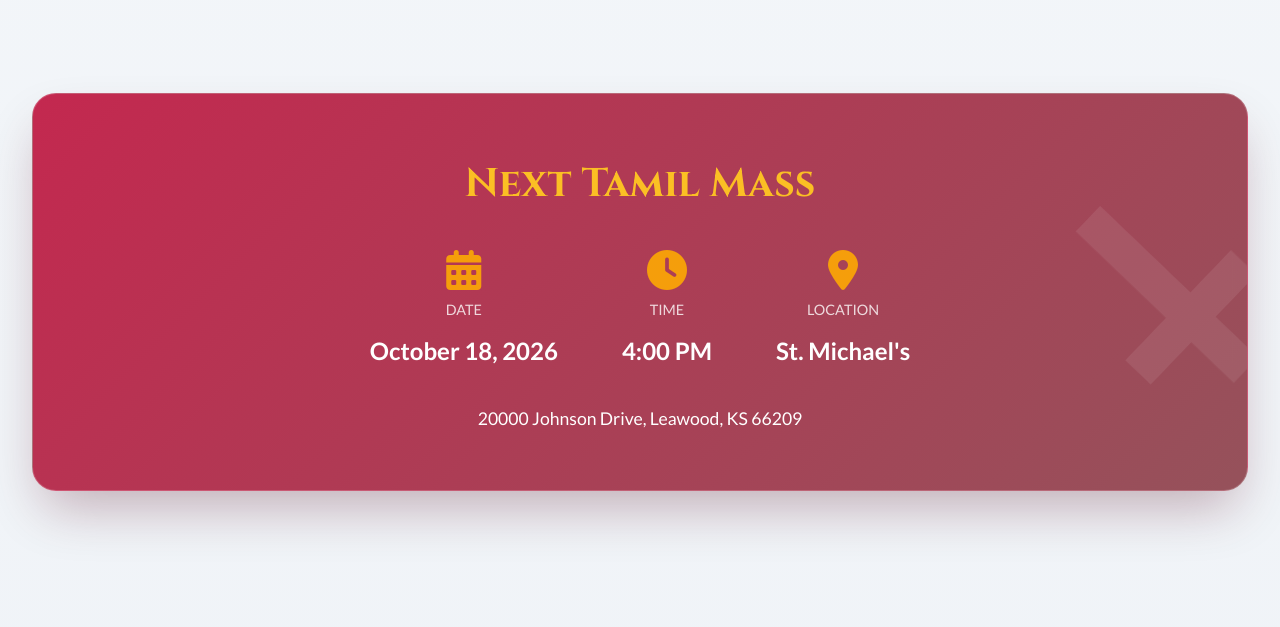
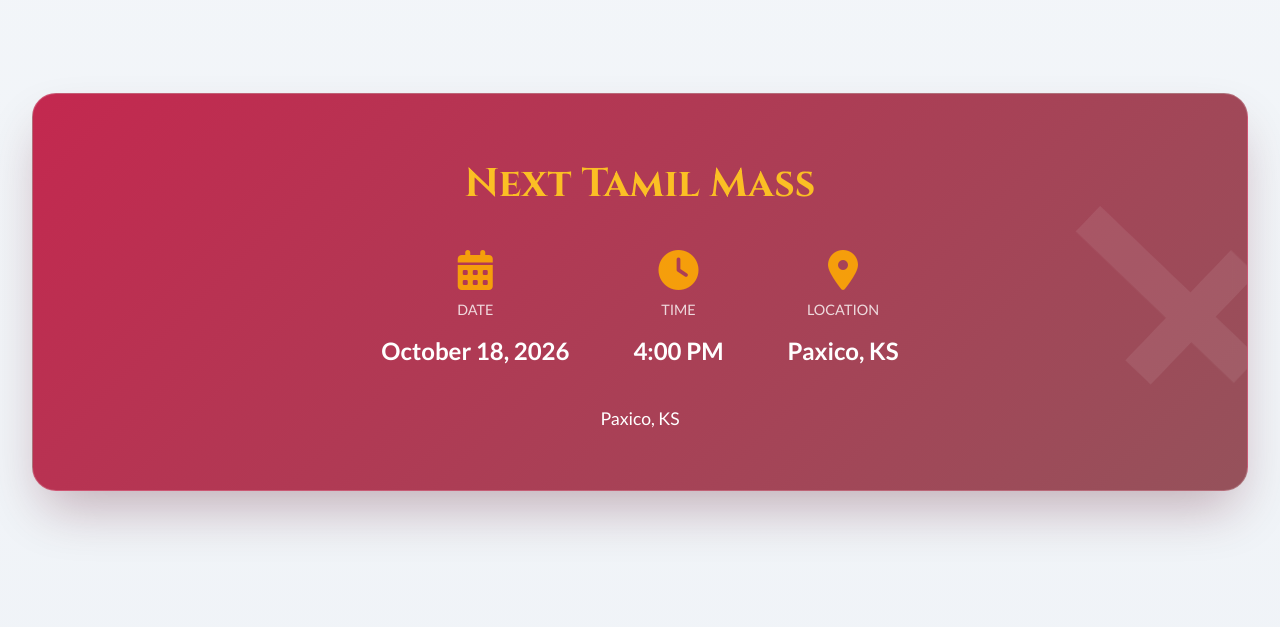
Before and after one commit to jeneivejames/kansastamilcatholic, a Flask app: page / in a window 1280 px wide. Shown: the part 1764-2391 px from the top of the page. Run offline with Flask 3, Linux system fonts and the light colour scheme.

Commit message:
Add files via upload
Commit

```diff
--- a/templates/index.html
+++ b/templates/index.html
@@ -887,10 +887,10 @@
                     <div class="mass-detail-item">
                         <i class="fas fa-map-marker-alt"></i>
                         <div class="label">LOCATION</div>
-                        <div class="value">St. Michael's</div>
+                        <div class="value">{{ next_mass.location }}</div>
                     </div>
                 </div>
-                <p style="margin-top: 1.5rem; font-size: 1.1rem;">20000 Johnson Drive, Leawood, KS 66209</p>
+                <p style="margin-top: 1.5rem; font-size: 1.1rem;">{{ next_mass.location }}</p>
             </div>
         </div>
     </section>
@@ -1002,7 +1002,7 @@
                     <div class="contact-item">
                         <i class="fas fa-map-marked-alt"></i>
                         <h4>Location</h4>
-                        <p>Kansas City<br>Kansas, USA</p>
+                        <p>Overland Park, KS</p>
                     </div>
                     <div class="contact-item">
                         <i class="fab fa-whatsapp"></i>
@@ -1036,9 +1036,7 @@
                 </div>
                 <div class="footer-section">
                     <h4>Mass Location</h4>
-                    <p>St. Michael the Archangel</p>
-                    <p>20000 Johnson Drive</p>
-                    <p>Leawood, KS 66209</p>
+                    <p>Overland Park, KS</p>
                 </div>
             </div>
             <div class="footer-bottom">
```
